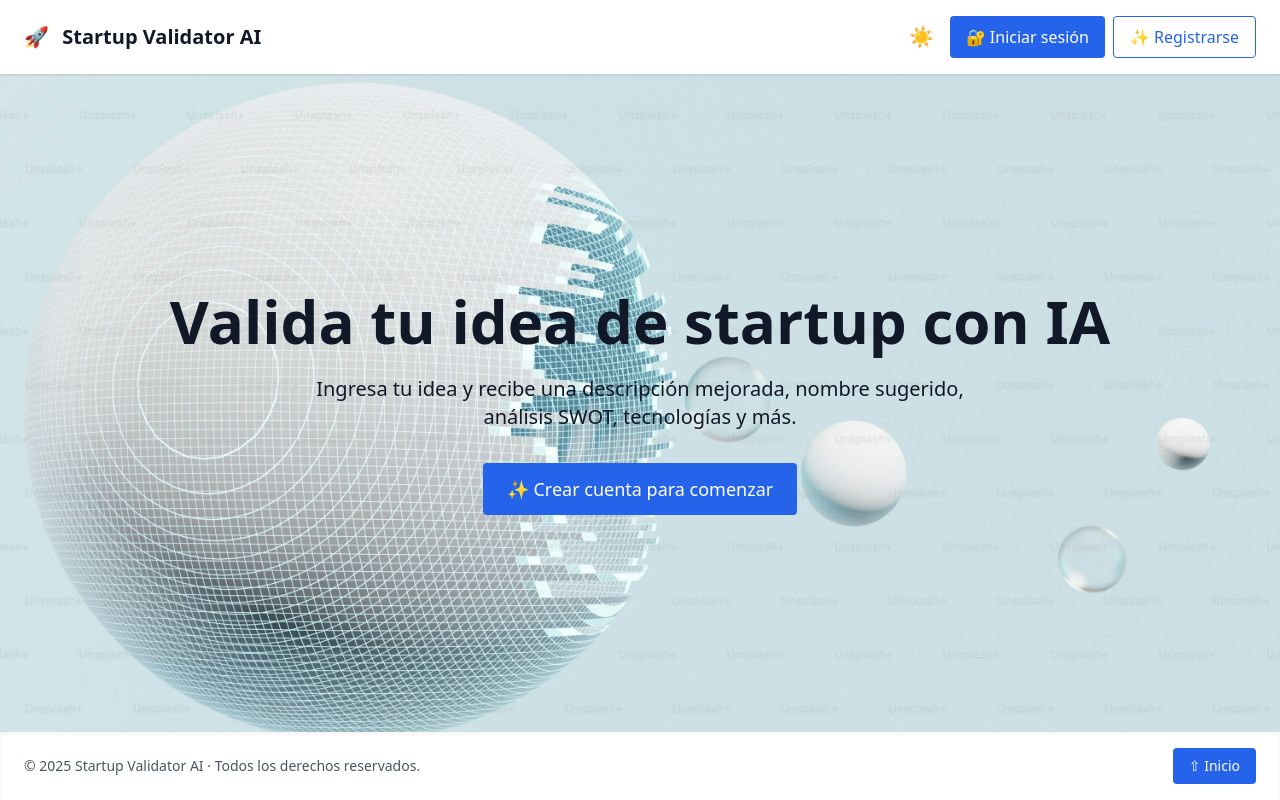
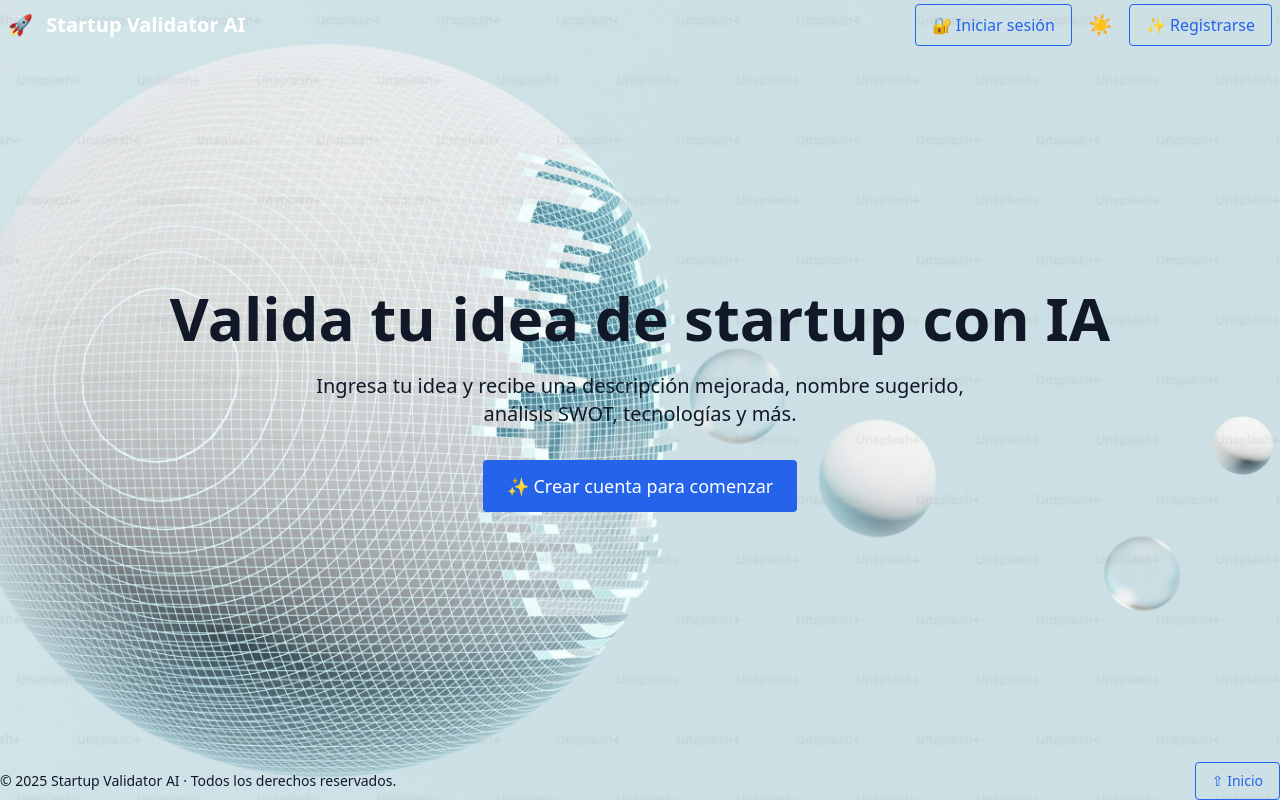
Before and after one commit to jorge210488/startup-validator-ai, a Next.js app in the folder frontend/: page / in a window 1280 px wide. Built offline with nearby package versions, Linux system fonts and the light colour scheme; no server answers.

Commit message:
Fix navbar styles

```diff
--- a/frontend/src/app/layout.tsx
+++ b/frontend/src/app/layout.tsx
@@ -8,7 +8,7 @@
 export default function RootLayout({ children }: { children: ReactNode }) {
   return (
     <html lang="es" suppressHydrationWarning>
-      <body className="bg-white text-gray-900 dark:bg-gray-900 dark:text-white transition-colors">
+      <body className="bg-transparent text-gray-900 dark:text-white transition-colors">
         {/* 👇👇👇 id="top" agregado para que scrollIntoView funcione 👇👇👇 */}
         <div id="top" className="min-h-screen flex flex-col">
           <ThemeProvider>
--- a/frontend/src/app/page.tsx
+++ b/frontend/src/app/page.tsx
@@ -54,7 +54,7 @@
         />
       </div>
 
-      <main className="flex flex-col items-center justify-center text-center px-6 flex-grow">
+      <main className="flex flex-col items-center justify-center text-center px-6 flex-grow bg-transparent">
         <h1 className="text-4xl sm:text-6xl font-bold mb-6">
           Valida tu idea de startup con IA
         </h1>
--- a/frontend/src/components/Footer.tsx
+++ b/frontend/src/components/Footer.tsx
@@ -21,9 +21,9 @@
   };
 
   return (
-    <footer className="w-full bg-white dark:bg-gray-900 text-sm text-gray-600 dark:text-gray-300 shadow-inner transition-colors px-6 py-4">
+    <footer className="w-full bg-transparent fixed bottom-0 left-0 z-20 text-sm text-gray-600 dark:text-gray-300 transition-colors">
       <div className="max-w-7xl mx-auto w-full flex justify-between items-start sm:items-center gap-4 flex-wrap">
-        <div className="flex-1 min-w-0">
+        <div className="flex-1 min-w-0 text-gray-900 dark:text-white">
           © {new Date().getFullYear()} Startup Validator AI · Todos los derechos
           reservados.
         </div>
@@ -32,7 +32,7 @@
           {isClient && (
             <button
               onClick={scrollToTop}
-              className="px-4 py-2 rounded bg-blue-600 text-white hover:bg-blue-700 transition"
+              className="px-4 py-2 rounded border border-blue-600 text-blue-600 dark:text-white hover:bg-blue-50 transition"
             >
               ⇧ Inicio
             </button>
--- a/frontend/src/components/Navbar.tsx
+++ b/frontend/src/components/Navbar.tsx
@@ -23,14 +23,17 @@
 
   return (
     <>
-      <nav className="flex items-center justify-between px-6 py-4 shadow bg-white dark:bg-gray-900 dark:text-white transition-colors">
-        <div className="flex items-center gap-6">
+      <nav className="fixed top-0 left-0 w-full z-20 bg-transparent text-white dark:text-white transition-colors mt-1 px-2">
+        <div className="flex flex-col md:flex-row md:items-center md:justify-between w-full">
+          {/* FILA 1 - LOGO */}
+          <div className="flex justify-center md:justify-start items-center gap-6 mb-4 md:mb-0">
             <Link href="/" className="text-xl font-bold">
               <span className="mr-2">🚀</span> Startup Validator AI
             </Link>
 
+            {/* SOLO EN MD+ */}
             {accessToken && (
-            <>
+              <div className="hidden md:flex items-center gap-4">
                 <Link
                   href="/ideas"
                   className="px-2 py-1 rounded bg-purple-600 text-white hover:bg-purple-700 transition text-lg"
@@ -41,45 +44,106 @@
                   href="/credits"
                   className="px-2 py-1 rounded bg-purple-600 text-white hover:bg-purple-700 transition text-lg"
                 >
-                🪙 Ver transacciones
+                  🔄 Ver transacciones
                 </Link>
-            </>
+              </div>
             )}
           </div>
 
-        <div className="flex items-center gap-4">
+          {/* DERECHO EN MD+ / TODO EN MOVIL */}
+          <div className="flex flex-col items-center gap-4 md:flex-row md:items-center md:gap-4 md:justify-end">
+            {/* SOLO EN MÓVIL Y LOGUEADO */}
             {accessToken && (
-            <div className="text-base sm:text-lg font-bold">
+              <div className="flex flex-col items-center gap-4 md:hidden">
+                <div className="flex gap-4">
+                  <Link
+                    href="/ideas"
+                    className="px-2 py-1 rounded bg-purple-600 text-white hover:bg-purple-700 transition text-lg"
+                  >
+                    💡Mis ideas
+                  </Link>
+                  <Link
+                    href="/credits"
+                    className="px-2 py-1 rounded bg-purple-600 text-white hover:bg-purple-700 transition text-lg"
+                  >
+                    🔄 Ver transacciones
+                  </Link>
+                </div>
+
+                <div className="flex gap-4 items-center">
+                  <div className="text-base font-bold">
                     {user?.email && <span>{user.email}</span>} · {credits ?? 0}{" "}
                     créditos
                   </div>
+                  <DarkModeToggle />
+                  <button
+                    onClick={logout}
+                    className="px-4 py-1 rounded bg-red-600 text-white hover:bg-red-700 transition"
+                  >
+                    Cerrar sesión
+                  </button>
+                </div>
+              </div>
             )}
 
+            {/* VISTA MD+ LOGUEADO */}
+            {accessToken && (
+              <div className="hidden md:flex items-center gap-4 text-base font-bold">
+                <div>
+                  {user?.email && <span>{user.email}</span>} · {credits ?? 0}{" "}
+                  créditos
+                </div>
                 <DarkModeToggle />
+                <button
+                  onClick={logout}
+                  className="px-4 py-1 rounded bg-red-600 text-white hover:bg-red-700 transition"
+                >
+                  Cerrar sesión
+                </button>
+              </div>
+            )}
 
-          {!accessToken ? (
-            <div className="flex gap-2">
+            {/* NO LOGUEADO - Móvil y MD */}
+            {!accessToken && (
+              <>
+                {/* FILA 2 SOLO EN MÓVIL */}
+                <div className="flex md:hidden justify-center">
+                  <div className="flex gap-4 items-center">
                     <button
                       onClick={() => setShowLoginModal(true)}
-                className="px-4 py-2 rounded bg-blue-600 text-white hover:bg-blue-700 transition"
+                      className="px-4 py-2 rounded border border-blue-600 text-blue-600 dark:text-white hover:bg-blue-50 transition"
                     >
                       🔐 Iniciar sesión
                     </button>
+                    <DarkModeToggle />
                     <button
                       onClick={() => setShowRegisterModal(true)}
-                className="px-4 py-2 rounded border border-blue-600 text-blue-600 hover:bg-blue-50 transition"
+                      className="px-4 py-2 rounded border border-blue-600 text-blue-600 dark:text-white hover:bg-blue-50 transition"
                     >
                       ✨ Registrarse
                     </button>
                   </div>
-          ) : (
+                </div>
+
+                {/* EN MD+ EN UNA SOLA FILA */}
+                <div className="hidden md:flex items-center gap-4">
                   <button
-              onClick={logout}
-              className="px-4 py-2 rounded bg-red-600 text-white hover:bg-red-700 transition"
+                    onClick={() => setShowLoginModal(true)}
+                    className="px-4 py-2 rounded border border-blue-600 text-blue-600 dark:text-white hover:bg-blue-50 transition"
                   >
-              Cerrar sesión
+                    🔐 Iniciar sesión
                   </button>
+                  <DarkModeToggle />
+                  <button
+                    onClick={() => setShowRegisterModal(true)}
+                    className="px-4 py-2 rounded border border-blue-600 text-blue-600 dark:text-white hover:bg-blue-50 transition"
+                  >
+                    ✨ Registrarse
+                  </button>
+                </div>
+              </>
             )}
+          </div>
         </div>
       </nav>
 
```
Lines whose indentation alone changed are shown as unchanged.
